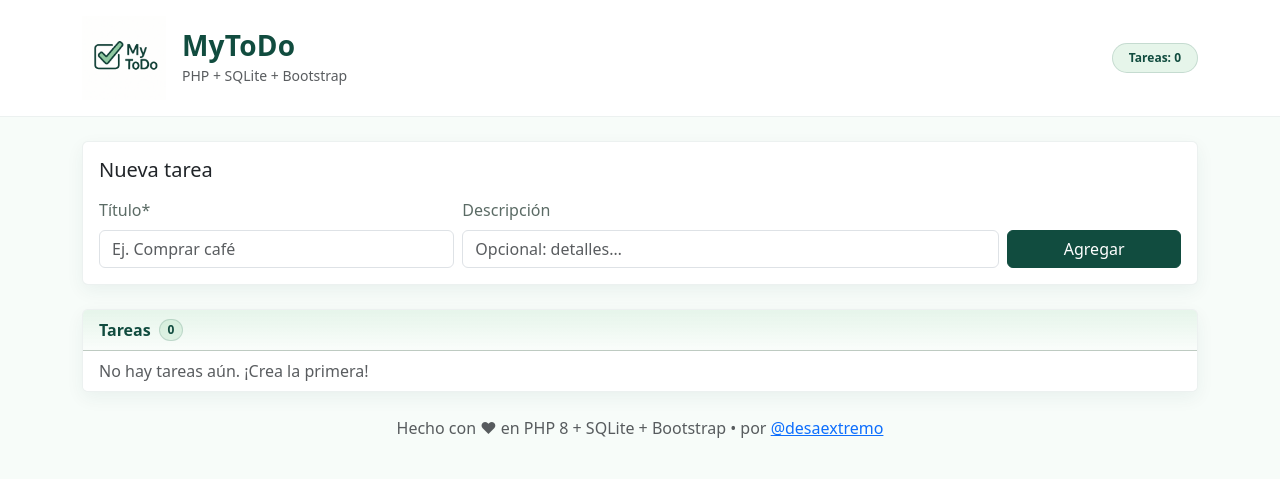
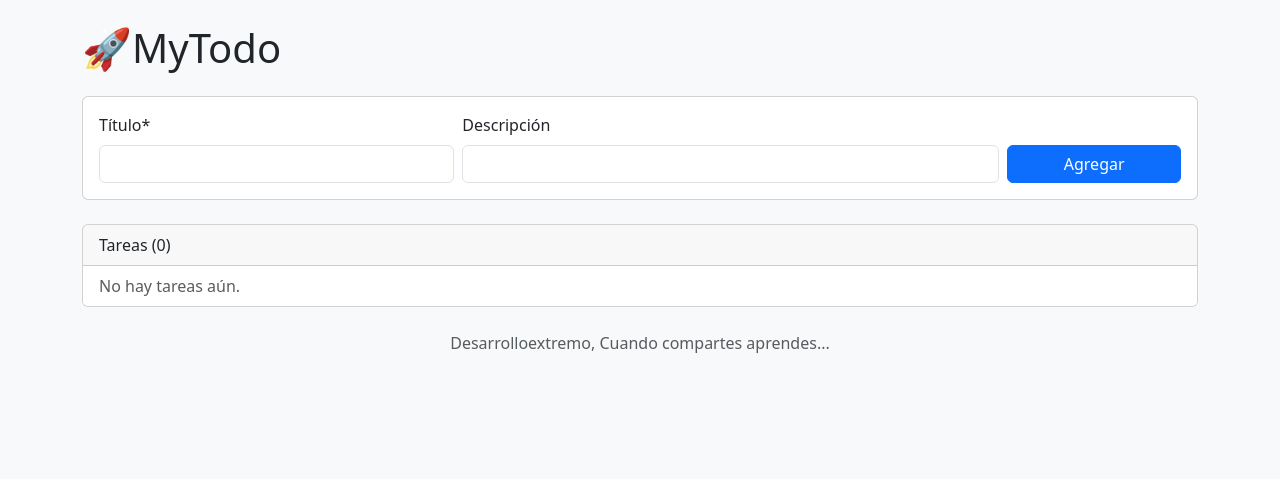
Before and after one commit to serpentblack/todo, a PHP site: page / in a window 1280 px wide. Shown: the top 479 px of the page. Run offline with PHP 8.4, Linux system fonts and the light colour scheme.

Commit message:
feat: Proyecto base

```diff
--- a/index.php
+++ b/index.php
@@ -5,22 +5,14 @@ use App\TaskRepository;
 
 $repo = new TaskRepository();
 
-/* ---------------- Acciones POST ---------------- */
+// Manejo de acciones POST (add/toggle/delete)
 if ($_SERVER['REQUEST_METHOD'] === 'POST') {
   $action = $_POST['action'] ?? '';
-
   if ($action === 'add') {
     $title = trim($_POST['title'] ?? '');
     $desc  = trim($_POST['description'] ?? '');
     if ($title !== '') {
       $repo->add($title, $desc ?: null);
-    }
-  } elseif ($action === 'update') {            // NUEVO: guardar cambios
-    $id    = (int)($_POST['id'] ?? 0);
-    $title = trim($_POST['title'] ?? '');
-    $desc  = trim($_POST['description'] ?? '');
-    if ($id > 0 && $title !== '') {
-      $repo->update($id, $title, $desc ?: null);
     }
   } elseif ($action === 'toggle') {
     $id = (int)($_POST['id'] ?? 0);
@@ -29,14 +21,9 @@ if ($_SERVER['REQUEST_METHOD'] === 'POST') {
     $id = (int)($_POST['id'] ?? 0);
     if ($id > 0) $repo->delete($id);
   }
-
   header('Location: '.$_SERVER['PHP_SELF']);
   exit;
 }
-
-/* ---------------- Modo edición ---------------- */
-$editId   = isset($_GET['edit']) ? (int)$_GET['edit'] : 0;  // ?edit=ID
-$editTask = $editId > 0 ? $repo->findById($editId) : null;
 
 $tasks = $repo->all();
 ?>
@@ -45,118 +32,53 @@ $tasks = $repo->all();
 <head>
   <meta charset="utf-8">
   <meta name="viewport" content="width=device-width, initial-scale=1">
-  <title>MyToDo • PHP + SQLite</title>
+  <title>MyToDo</title>
   <link href="https://cdn.jsdelivr.net/npm/bootstrap@5.3.3/dist/css/bootstrap.min.css" rel="stylesheet">
-  <style>
-    :root{
-      --brand:   #114C3F;   /* verde principal */
-      --brand-2: #9AD6AC;   /* acento */
-      --ring:    #2A6B58;   /* foco/borde */
-      --ink:     #0B1F1A;
-      --muted:   #5B6B65;
-      --bg:      #F7FCF9;
-    }
-    body{ background: var(--bg); color: var(--ink); }
-    .brand-bar{ background:#fff; border-bottom:1px solid rgba(17,76,63,.08);}
-    .brand-title{ color:var(--brand); font-weight:800; letter-spacing:.2px; }
-    .card{ border:1px solid rgba(17,76,63,.08); box-shadow:0 6px 18px rgba(17,76,63,.06);}
-    .card-header{ background:linear-gradient(180deg, rgba(154,214,172,.25), rgba(154,214,172,.05)); color:var(--brand); font-weight:600;}
-    .btn-primary{ --bs-btn-bg:var(--brand); --bs-btn-border-color:var(--brand); --bs-btn-hover-bg:#0E3F35; --bs-btn-hover-border-color:#0E3F35; --bs-btn-active-bg:#0B352C; --bs-btn-active-border-color:#0B352C;}
-    .btn-outline-secondary{ --bs-btn-color:var(--brand); --bs-btn-border-color:var(--brand); --bs-btn-hover-bg:var(--brand); --bs-btn-hover-border-color:var(--brand); --bs-btn-hover-color:#fff;}
-    .btn-outline-danger{ --bs-btn-border-color:#CB3A31; --bs-btn-color:#CB3A31; --bs-btn-hover-bg:#CB3A31; --bs-btn-hover-color:#fff;}
-    .form-control:focus{ border-color:var(--ring); box-shadow:0 0 0 .2rem rgba(42,107,88,.15);}
-    label.form-label{ color:var(--muted); }
-    .list-group-item{ border-color:rgba(17,76,63,.08);}
-    .done{ text-decoration:line-through; color:var(--muted); }
-    .badge-soft{ background:rgba(154,214,172,.25); color:var(--brand); border:1px solid rgba(17,76,63,.15);}
-    .brand-logo{ width:84px; height:84px; object-fit:contain; }
-    @media (max-width: 991px){ .brand-logo{ width:72px; height:72px; } }
-  </style>
+  <style>.done{ text-decoration: line-through; color:#6c757d; }</style>
 </head>
-<body>
-  <!-- CABECERA -->
-  <header class="brand-bar">
-    <div class="container py-3 d-flex align-items-center">
-      <img src="assets/logo.png" alt="MyToDo" class="brand-logo me-3" />
-      <div>
-        <div class="brand-title h3 mb-0">MyToDo</div>
-        <small class="text-muted">PHP + SQLite + Bootstrap</small>
-      </div>
-      <div class="ms-auto">
-        <span class="badge badge-soft rounded-pill px-3 py-2">Tareas: <?= count($tasks) ?></span>
-      </div>
-    </div>
-  </header>
+<body class="bg-light">
+  <div class="container py-4">
+    <h1 class="mb-4">🚀MyTodo</h1>
 
-  <main class="container py-4">
-    <!-- FORMULARIO (Agregar o Editar) -->
     <div class="card mb-4">
       <div class="card-body">
-        <h5 class="mb-3">
-          <?= $editTask ? "Editar tarea #".(int)$editTask['id'] : "Nueva tarea" ?>
-          <?php if ($editTask): ?>
-            <a class="ms-2 small" href="<?= htmlspecialchars($_SERVER['PHP_SELF']) ?>">Cancelar</a>
-          <?php endif; ?>
-        </h5>
-
         <form method="post" class="row gy-2 gx-2 align-items-end">
-          <input type="hidden" name="action" value="<?= $editTask ? 'update' : 'add' ?>">
-          <?php if ($editTask): ?>
-            <input type="hidden" name="id" value="<?= (int)$editTask['id'] ?>">
-          <?php endif; ?>
-
+          <input type="hidden" name="action" value="add">
           <div class="col-12 col-md-4">
             <label class="form-label">Título*</label>
-            <input name="title" class="form-control" required
-                   value="<?= $editTask ? htmlspecialchars($editTask['title']) : '' ?>"
-                   placeholder="Ej. Comprar café">
+            <input name="title" class="form-control" required>
           </div>
           <div class="col-12 col-md-6">
             <label class="form-label">Descripción</label>
-            <input name="description" class="form-control"
-                   value="<?= $editTask ? htmlspecialchars((string)($editTask['description'] ?? '')) : '' ?>"
-                   placeholder="Opcional: detalles…">
+            <input name="description" class="form-control">
           </div>
           <div class="col-12 col-md-2">
-            <button class="btn btn-primary w-100">
-              <?= $editTask ? 'Guardar' : 'Agregar' ?>
-            </button>
+            <button class="btn btn-primary w-100">Agregar</button>
           </div>
         </form>
       </div>
     </div>
 
-    <!-- LISTA -->
     <div class="card">
-      <div class="card-header d-flex align-items-center">
-        <span class="me-2">Tareas</span>
-        <span class="badge badge-soft rounded-pill"><?= count($tasks) ?></span>
-      </div>
+      <div class="card-header">Tareas (<?= count($tasks) ?>)</div>
       <ul class="list-group list-group-flush">
         <?php if (!$tasks): ?>
-          <li class="list-group-item text-muted">No hay tareas aún. ¡Crea la primera!</li>
+          <li class="list-group-item text-muted">No hay tareas aún.</li>
         <?php endif; ?>
         <?php foreach ($tasks as $t): ?>
           <li class="list-group-item d-flex align-items-center justify-content-between">
             <div class="<?= $t['done'] ? 'done' : '' ?>">
               <strong>#<?= htmlspecialchars((string)$t['id']) ?></strong>
-              &nbsp;<?= htmlspecialchars($t['title']) ?>
+              <?= htmlspecialchars($t['title']) ?>
               <?php if ($t['description']): ?>
                 <small class="text-muted">— <?= htmlspecialchars($t['description']) ?></small>
               <?php endif; ?>
             </div>
             <div class="btn-group">
-              <!-- NUEVO: Editar -->
-              <a class="btn btn-outline-secondary btn-sm me-2"
-                 href="<?= htmlspecialchars($_SERVER['PHP_SELF']) . '?edit=' . (int)$t['id'] ?>">
-                 Editar
-              </a>
               <form method="post" class="me-2">
                 <input type="hidden" name="action" value="toggle">
                 <input type="hidden" name="id" value="<?= (int)$t['id'] ?>">
-                <button class="btn btn-outline-secondary btn-sm">
-                  <?= $t['done'] ? 'Reactivar' : 'Completar' ?>
-                </button>
+                <button class="btn btn-outline-secondary btn-sm"><?= $t['done'] ? 'Reactivar' : 'Completar' ?></button>
               </form>
               <form method="post" onsubmit="return confirm('¿Eliminar tarea #<?= (int)$t['id'] ?>?')">
                 <input type="hidden" name="action" value="delete">
@@ -170,8 +92,8 @@ $tasks = $repo->all();
     </div>
 
     <p class="text-center text-muted mt-4">
-      Hecho con ❤ en PHP 8 + SQLite + Bootstrap • por <a href="https://www.linkedin.com/in/crhistian-ovalle/" target="_blank">@desaextremo</a>
+      Desarrolloextremo, Cuando compartes aprendes...
     </p>
-  </main>
+  </div>
 </body>
 </html>
--- a/src/TaskRepository.php
+++ b/src/TaskRepository.php
@@ -29,18 +29,4 @@ class TaskRepository {
     $stmt = $this->pdo->prepare('DELETE FROM tasks WHERE id = ?');
     $stmt->execute([$id]);
   }
-
-  /* ====== NUEVO: obtener tarea por id ====== */
-  public function findById(int $id): ?array {
-    $stmt = $this->pdo->prepare('SELECT * FROM tasks WHERE id = ? LIMIT 1');
-    $stmt->execute([$id]);
-    $row = $stmt->fetch(PDO::FETCH_ASSOC);
-    return $row ?: null;
-  }
-
-  /* ====== NUEVO: actualizar título/descripcion ====== */
-  public function update(int $id, string $title, ?string $description = null): void {
-    $stmt = $this->pdo->prepare('UPDATE tasks SET title = ?, description = ? WHERE id = ?');
-    $stmt->execute([$title, $description, $id]);
-  }
 }
```
